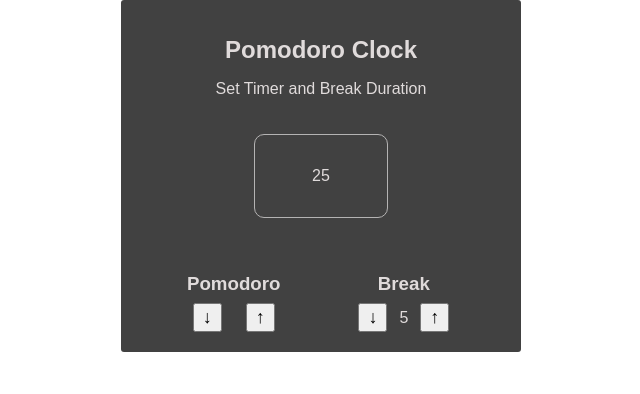
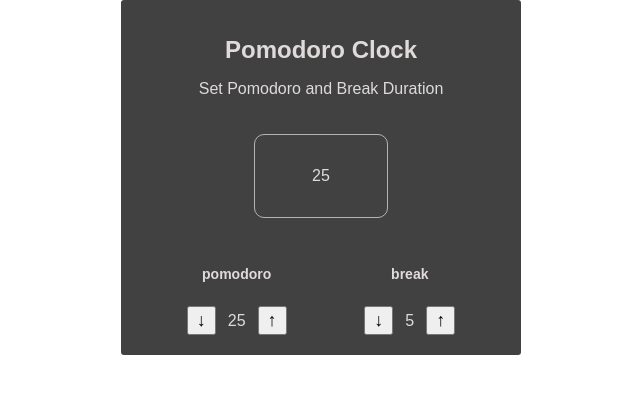
Before and after one commit to Mwaniqi/react-pomod, a React (Create React App) app: page / in a window 1280 px wide. Shown: the top 394 px of the page, without its empty margins (319-959 px from the left). Built offline with nearby package versions, Linux system fonts and the light colour scheme.

Commit message:
modify button and session components

```diff
--- a/src/App.css
+++ b/src/App.css
@@ -3,7 +3,7 @@
   max-width: 400px;
   margin: 0 auto;
   background-color: rgb(65, 65, 65);
-  color: rgb(224, 219, 219);
+  color: #e0dbdb;
   padding-bottom: 20px;
   border-radius: 3px;
 }
@@ -21,8 +21,20 @@
   justify-content: space-evenly;
 }
 
-h3 {
-  margin-bottom: 8px;
+.label {
+  text-align: center;
+  margin: 0 0 12px 0;
+  padding: 12px;
+  box-sizing: border-box;
+  font-size: 14px;
+
+}
+
+.label:hover, .active {
+  cursor: pointer;
+  color: #fff;
+  box-shadow: -1px 0 0 0 #7b6f6f, 1px 0 1px 0 #000;
+  border-radius: 5px;
 }
 
 .button {
--- a/src/App.js
+++ b/src/App.js
@@ -1,5 +1,5 @@
-import React, { Component } from 'react';
-import './App.css';
+import React, { Component } from 'react'
+import './App.css'
 
 class Display extends Component {
   render() {
@@ -43,38 +43,44 @@ class MinusButton extends Component {
   }
 }
 
-class Break extends Component{
+// class Break extends Component{
+//   render() {
+//     return(
+//       <div>
+//         <h3>Break</h3>
+//         <MinusButton handleMinus={this.props.handleMinus}/>
+//         <span>{this.props.breakLength}</span>
+//         <PlusButton handlePlus={this.props.handlePlus}/>
+//       </div>
+//     )
+//   }
+// }
+
+class SessionLength extends Component {
+  toggleActive(e) {
+    var labels = Array.from(document.querySelectorAll('.label'))
+
+    labels.forEach(function(label) {
+      label.classList.remove('active')
+      e.target.classList.add('active')
+    })
+  }
+
   render() {
+    var props = this.props
+    var duration = (props.id === 'pomodoro') ? props.timerLength : props.breakLength
+    // var activated = (props.id === 'pomodoro') ? 'active' : null
+
     return(
-      <div>
-        <h3>Break</h3>
-        <MinusButton handleMinus={this.props.handleMinus}/>
-        <span>{this.props.breakLength}</span>
-        <PlusButton handlePlus={this.props.handlePlus}/>
-      </div>
+      <React.Fragment>
+        <h3 className='label' onClick={this.toggleActive.bind(this)}>{props.id}</h3>
+        <MinusButton handleMinus={props.handleMinus} />
+        <span>{duration}</span>
+        <PlusButton handlePlus={props.handlePlus} />
+      </React.Fragment>
     )
   }
 }
-
-class Pomodoro extends Component{
-  render() {
-    return(
-      <div>
-        <h3>Pomodoro</h3>
-        <MinusButton
-          // {...this.props}
-          handleMinus={this.props.handleMinus}
-        />
-        <span>{this.props.timerLength}</span>
-        <PlusButton
-          // {...this.props}
-          handlePlus={this.props.handlePlus}
-        />
-      </div>
-    )
-  }
-}
-
 
 class App extends Component {
   constructor(props) {
@@ -101,34 +107,41 @@ class App extends Component {
   }
 
   render() {
+    var timer = {
+      timerLength: this.state.time,
+      breakLength: this.state.break
+    }
+
+    var plusMinus = {
+      handleMinus: this.decrement.bind(this),
+      handlePlus: this.increment.bind(this)
+    }
+
     return (
-      <div className="App">
+      <main className="App">
         <header className="App-header">
           <h1 className="App-title">Pomodoro Clock</h1>
-          <p className="App-intro">Set Timer and Break Duration</p>
+          <p className="App-intro">Set Pomodoro and Break Duration</p>
         </header>
-        <Display
-          timerLength={this.state.time}
-          breakLength={this.state.break}
-        />
-        <div className='controls'>
-          <Pomodoro
-            {...this.props}
-            // timerLength={this.state.time}
-            // breakLength={this.state.break}
-            // handleMinus={this.decrement.bind(this)}
-            // handlePlus={this.increment.bind(this)}
-          />
-          <Break
-            timerLength={this.state.time}
-            breakLength={this.state.break}
-            handleMinus={this.decrement.bind(this)}
-            handlePlus={this.increment.bind(this)}
-          />
-        </div>
-      </div>
-    );
+
+        <Display {...timer} />
+
+        <section className='controls'>
+          <div>
+          {/* <input name='select' type='radio'></input> */}
+            <SessionLength id='pomodoro'
+              {...timer} {...plusMinus} />
+          </div>
+
+          <div>
+          {/* <input name='select' type='radio'></input> */}
+            <SessionLength id='break'
+            {...timer} {...plusMinus} />
+          </div>
+        </section>
+      </main>
+    )
   }
 }
 
-export default App;
+export default App
```
